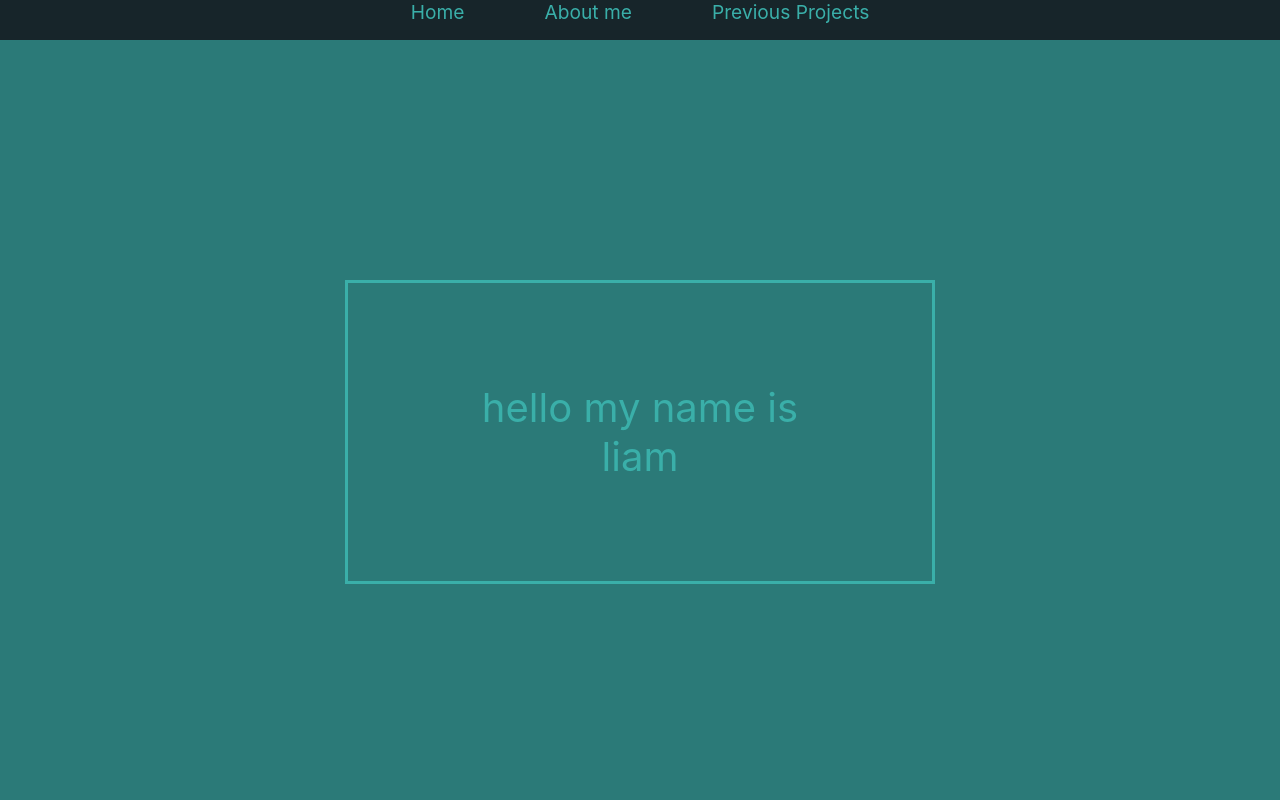
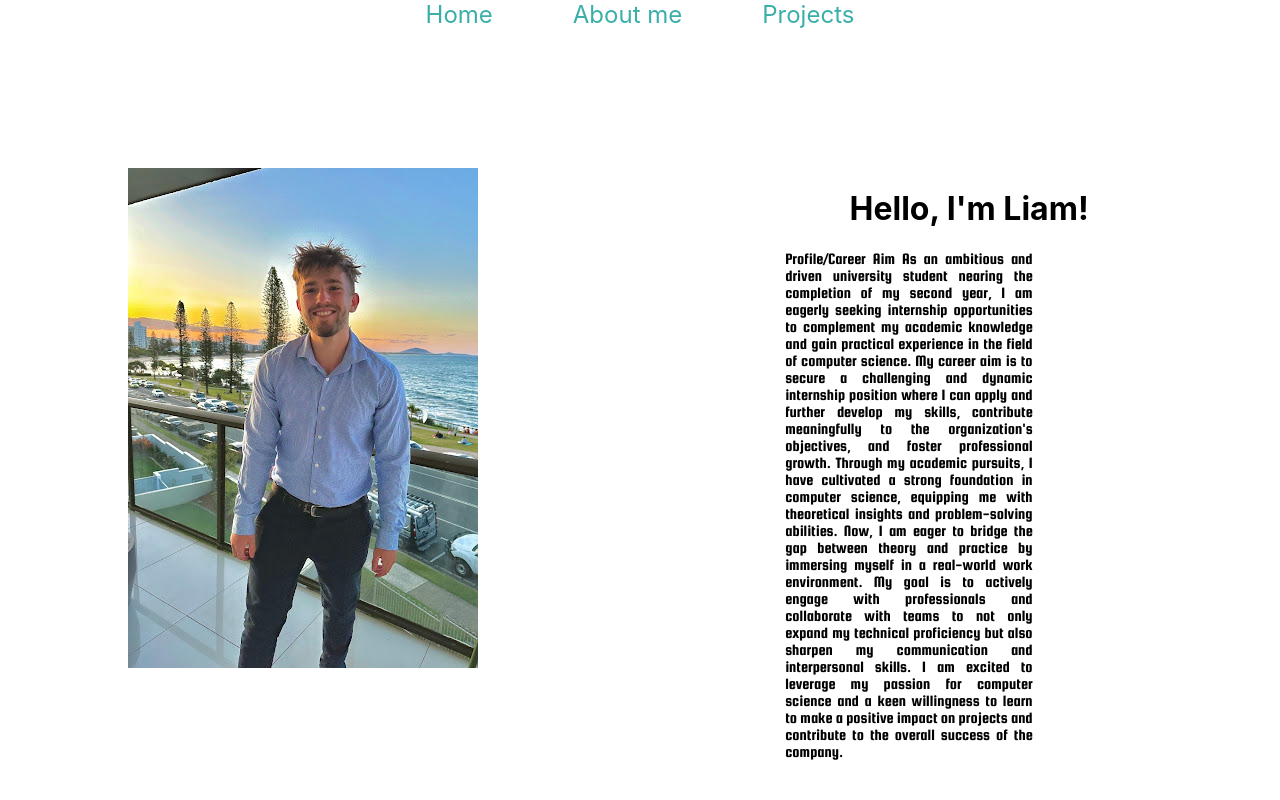
Before and after one commit to liamceelent/cv-website, a React (Create React App) app in the folder cv/: page /Home in a window 1280 px wide. Shown: the top 800 px of the page. Built offline with nearby package versions, Linux system fonts and the light colour scheme; the HTML template or start-up script is replaced by a standard one.

Commit message:
home page looking better

```diff
--- a/cv/src/components/Home.js
+++ b/cv/src/components/Home.js
@@ -5,7 +5,18 @@ class Home extends Component {
     return (
       <div className='body'>
         <div className='text'>
-          hello my name is liam
+          <div className='home_img'></div>
+        </div>
+
+        <div className='title'>
+          <h1 className='titlehead'>Hello, I'm  Liam!</h1>
+
+          <div className='aboutme'>Profile/Career Aim
+            As an ambitious and driven university student nearing the completion of my second year, I am eagerly seeking internship opportunities to complement my academic knowledge and gain practical experience in the field of computer science. My career aim is to secure a challenging and dynamic internship position where I can apply and further develop my skills, contribute meaningfully to the organization's objectives, and foster professional growth.
+            Through my academic pursuits, I have cultivated a strong foundation in computer science, equipping me with theoretical insights and problem-solving abilities. Now, I am eager to bridge the gap between theory and practice by immersing myself in a real-world work environment.
+            My goal is to actively engage with professionals and collaborate with teams to not only expand my technical proficiency but also sharpen my communication and interpersonal skills. I am excited to leverage my passion for computer science and a keen willingness to learn to make a positive impact on projects and
+            contribute to the overall success of the company.
+            </div>
         </div>
       </div>
     )
--- a/cv/src/components/NavBar.js
+++ b/cv/src/components/NavBar.js
@@ -1,6 +1,6 @@
 import React from "react";
 import "./navbar.css"
-import { NavLink as Link, NavLink } from "react-router-dom";
+import {NavLink } from "react-router-dom";
 
 const NavBar = () => {
 
@@ -15,8 +15,8 @@ const NavBar = () => {
                     <NavLink to="/aboutme" className={'navitem'}>
                         About me
                     </NavLink>
-                    <NavLink to="/PreviousProjects" className={'navitem'}>
-                        Previous Projects
+                    <NavLink to="/Projects" className={'navitem'}>
+                        Projects
                     </NavLink>
                 </div>
             </nav>
--- a/cv/src/components/home.css
+++ b/cv/src/components/home.css
@@ -1,3 +1,5 @@
+@import url('https://fonts.googleapis.com/css2?family=Squada+One&display=swap');
+
 :root{
   --clr-primary: #17252a;
   --clr-neutral: #2b7a78;
@@ -8,18 +10,38 @@
   --font-family: 'Squada One', cursive;
 }
 
+
 .body {
-  background-color: var(--clr-neutral);
   height:95vh;
-  padding-top: 30vh;
+  width: 100%;
+  display: flex;
+  flex-direction:row;
 }
 
 .text {
-  width: 30%;
-  border: 3px solid var(--clr-neutral2);
-  padding: 100px;
   text-align: center;
-  margin: auto;
+  margin: 10% 0 0 10%;
   color: var(--clr-neutral2);
   font-size: 5vh;
 }
+
+.title{
+  margin: 10% 0 0 24%;
+  width:50%;
+}
+
+.titlehead{
+  margin-left:13%;
+}
+.home_img {
+  width: 350px;
+  height: 500px;
+  background-image: url("./imgages/self.jpg");
+  background-repeat: no-repeat;
+}
+
+.aboutme {
+  width:50%;
+  text-align: justify;
+  font-family: var(--font-family);
+}
--- a/cv/src/components/navbar.css
+++ b/cv/src/components/navbar.css
@@ -9,11 +9,10 @@
 }
 
 .navbar {
-  background-color: var(--clr-primary);
   width:100%;
   height:5vh;
   text-align: center;
-  font-size: 1.5vw;
+  font-size: 3vh;
   text-decoration: none;
 }
 
```
Also changed, not shown: cv/src/components/imgages/self.jpg (added).
